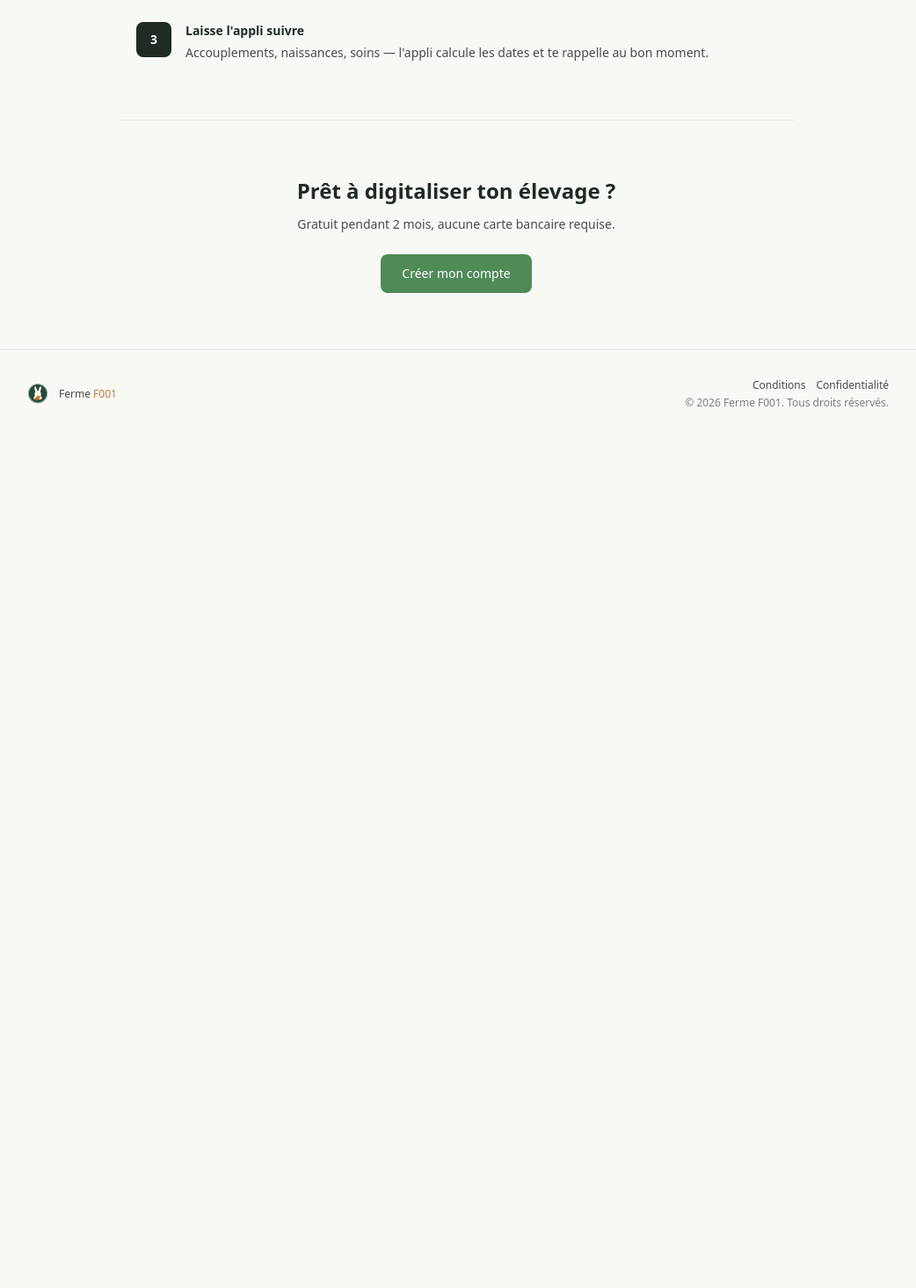
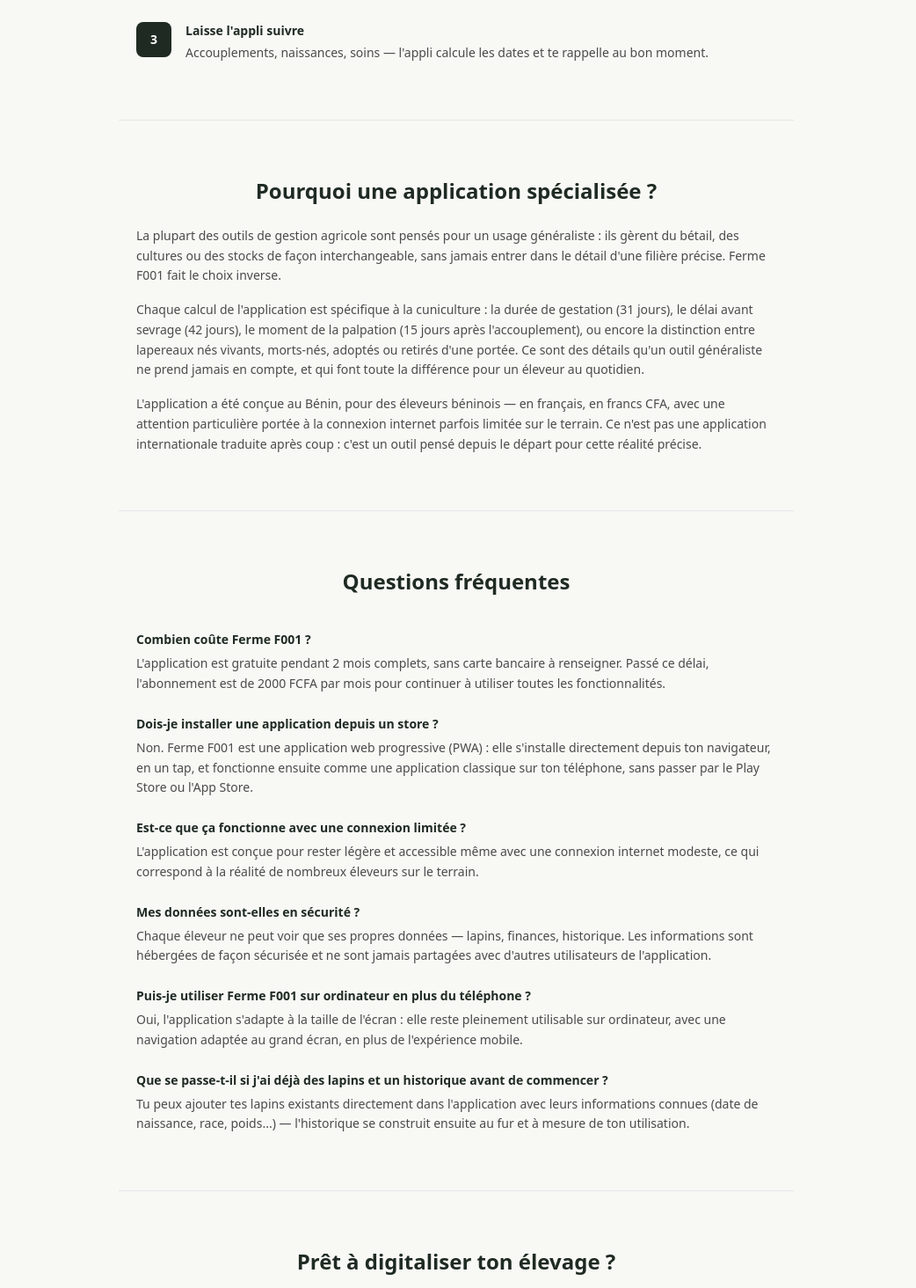
Before and after one commit to bk2024b/GestionElevage, a Next.js app: page / in a window 1280 px wide. Shown: the part 1460-2924 px from the top of the page at 88% size, without its empty margins (121-1163 px from the left). Before the commit the page ends 1958 px from the top, so only its background shows below. Built offline with nearby package versions, Linux system fonts and the light colour scheme; no server answers.

Commit message:
feat(seo): ajouter métadonnées complètes, OG/Twitter cards, robots.txt, sitemap.xml et enrichir le contenu landing

```diff
--- a/src/app/layout.tsx
+++ b/src/app/layout.tsx
@@ -6,9 +6,15 @@
 const inter = Inter({ subsets: ['latin'], variable: '--font-inter' })
 const plexMono = IBM_Plex_Mono({ subsets: ['latin'], variable: '--font-plex-mono', weight: ['500'] })
 
+const SITE_URL = process.env.NEXT_PUBLIC_APP_URL || 'https://fermef001.vercel.app'
+
 export const metadata: Metadata = {
-  title: 'Ferme F001',
-  description: "Gestion complète d'élevage cunicole",
+  metadataBase: new URL(SITE_URL),
+  title: {
+    default: "Ferme F001 : gestion d'élevage cunicole pour éleveurs au Bénin",
+    template: '%s | Ferme F001',
+  },
+  description: "Ferme F001 est l'application de gestion d'élevage cunicole pour les éleveurs béninois : fiches, reproduction automatisée, rappels, finances et statistiques. Essai gratuit de 2 mois.",
   manifest: '/manifest.json',
   icons: {
     icon: [
--- a/src/app/page.tsx
+++ b/src/app/page.tsx
@@ -17,6 +17,31 @@
   UserPlus,
   Sparkles,
 } from 'lucide-react'
+
+import type { Metadata } from 'next'
+
+export const metadata: Metadata = {
+  title: "Ferme F001 : gestion d'élevage cunicole pour éleveurs au Bénin",
+  description: "Ferme F001 est l'application de gestion d'élevage cunicole pour les éleveurs béninois : fiches, reproduction automatisée, rappels, finances et statistiques. Essai gratuit de 2 mois.",
+  alternates: {
+    canonical: '/',
+  },
+  openGraph: {
+    title: "Ferme F001 : gestion d'élevage cunicole pour éleveurs au Bénin",
+    description: "L'application qui remplace le cahier : fiches individuelles, reproduction automatisée, rappels intelligents, finances et statistiques pour votre élevage de lapins.",
+    url: '/',
+    siteName: 'Ferme F001',
+    images: [{ url: '/og-image.png', width: 1200, height: 630, alt: 'Ferme F001 — gestion d\'élevage cunicole' }],
+    locale: 'fr_FR',
+    type: 'website',
+  },
+  twitter: {
+    card: 'summary_large_image',
+    title: "Ferme F001 : gestion d'élevage cunicole pour éleveurs au Bénin",
+    description: "L'application qui remplace le cahier pour gérer votre élevage de lapins au Bénin.",
+    images: ['/og-image.png'],
+  },
+}
 
 export default async function LandingPage() {
   const supabase = await createClient()
@@ -131,7 +156,72 @@
           ))}
         </div>
       </section>
+          {/* Pourquoi Ferme F001 */}
+      <section className="max-w-3xl mx-auto px-5 py-16 border-t border-line">
+        <h2 className="text-2xl font-bold text-ink text-center mb-6">Pourquoi une application spécialisée ?</h2>
+        <div className="flex flex-col gap-4 text-ink-soft text-sm leading-relaxed">
+          <p>
+            La plupart des outils de gestion agricole sont pensés pour un usage
+            généraliste : ils gèrent du bétail, des cultures ou des stocks de
+            façon interchangeable, sans jamais entrer dans le détail d'une
+            filière précise. Ferme F001 fait le choix inverse.
+          </p>
+          <p>
+            Chaque calcul de l'application est spécifique à la cuniculture : la
+            durée de gestation (31 jours), le délai avant sevrage (42 jours), le
+            moment de la palpation (15 jours après l'accouplement), ou encore la
+            distinction entre lapereaux nés vivants, morts-nés, adoptés ou
+            retirés d'une portée. Ce sont des détails qu'un outil généraliste ne
+            prend jamais en compte, et qui font toute la différence pour un
+            éleveur au quotidien.
+          </p>
+          <p>
+            L'application a été conçue au Bénin, pour des éleveurs béninois —
+            en français, en francs CFA, avec une attention particulière portée à
+            la connexion internet parfois limitée sur le terrain. Ce n'est pas
+            une application internationale traduite après coup : c'est un outil
+            pensé depuis le départ pour cette réalité précise.
+          </p>
+        </div>
+      </section>
 
+      {/* FAQ */}
+      <section className="max-w-3xl mx-auto px-5 py-16 border-t border-line">
+        <h2 className="text-2xl font-bold text-ink text-center mb-10">Questions fréquentes</h2>
+        <div className="flex flex-col gap-6">
+          {[
+            {
+              q: "Combien coûte Ferme F001 ?",
+              r: "L'application est gratuite pendant 2 mois complets, sans carte bancaire à renseigner. Passé ce délai, l'abonnement est de 2000 FCFA par mois pour continuer à utiliser toutes les fonctionnalités.",
+            },
+            {
+              q: "Dois-je installer une application depuis un store ?",
+              r: "Non. Ferme F001 est une application web progressive (PWA) : elle s'installe directement depuis ton navigateur, en un tap, et fonctionne ensuite comme une application classique sur ton téléphone, sans passer par le Play Store ou l'App Store.",
+            },
+            {
+              q: "Est-ce que ça fonctionne avec une connexion limitée ?",
+              r: "L'application est conçue pour rester légère et accessible même avec une connexion internet modeste, ce qui correspond à la réalité de nombreux éleveurs sur le terrain.",
+            },
+            {
+              q: "Mes données sont-elles en sécurité ?",
+              r: "Chaque éleveur ne peut voir que ses propres données — lapins, finances, historique. Les informations sont hébergées de façon sécurisée et ne sont jamais partagées avec d'autres utilisateurs de l'application.",
+            },
+            {
+              q: "Puis-je utiliser Ferme F001 sur ordinateur en plus du téléphone ?",
+              r: "Oui, l'application s'adapte à la taille de l'écran : elle reste pleinement utilisable sur ordinateur, avec une navigation adaptée au grand écran, en plus de l'expérience mobile.",
+            },
+            {
+              q: "Que se passe-t-il si j'ai déjà des lapins et un historique avant de commencer ?",
+              r: "Tu peux ajouter tes lapins existants directement dans l'application avec leurs informations connues (date de naissance, race, poids...) — l'historique se construit ensuite au fur et à mesure de ton utilisation.",
+            },
+          ].map((item, idx) => (
+            <div key={idx}>
+              <h3 className="font-semibold text-sm text-ink mb-1.5">{item.q}</h3>
+              <p className="text-sm text-ink-soft leading-relaxed">{item.r}</p>
+            </div>
+          ))}
+        </div>
+      </section>
       {/* CTA final */}
       <section className="max-w-3xl mx-auto px-5 py-16 border-t border-line text-center">
         <h2 className="text-2xl font-bold text-ink mb-3">Prêt à digitaliser ton élevage ?</h2>
--- /dev/null
+++ b/src/app/robots.ts
@@ -0,0 +1,19 @@
+import type { MetadataRoute } from 'next'
+
+const SITE_URL = process.env.NEXT_PUBLIC_APP_URL || 'https://fermef001.vercel.app'
+
+export default function robots(): MetadataRoute.Robots {
+  return {
+    rules: {
+      userAgent: '*',
+      allow: '/',
+      disallow: [
+        '/dashboard', '/lapins', '/reproduction', '/mises-bas', '/sante',
+        '/alimentation', '/finances', '/statistiques', '/calendrier',
+        '/rappels', '/store', '/parametres', '/admin', '/acces-suspendu',
+        '/login', '/register',
+      ],
+    },
+    sitemap: `${SITE_URL}/sitemap.xml`,
+  }
+}
--- /dev/null
+++ b/src/app/sitemap.ts
@@ -0,0 +1,11 @@
+import type { MetadataRoute } from 'next'
+
+const SITE_URL = process.env.NEXT_PUBLIC_APP_URL || 'https://fermef001.vercel.app'
+
+export default function sitemap(): MetadataRoute.Sitemap {
+  return [
+    { url: SITE_URL, lastModified: new Date(), changeFrequency: 'monthly', priority: 1 },
+    { url: `${SITE_URL}/conditions-utilisation`, lastModified: new Date(), changeFrequency: 'yearly', priority: 0.3 },
+    { url: `${SITE_URL}/confidentialite`, lastModified: new Date(), changeFrequency: 'yearly', priority: 0.3 },
+  ]
+}
```
Also changed, not shown: public/og-image.png (added).
